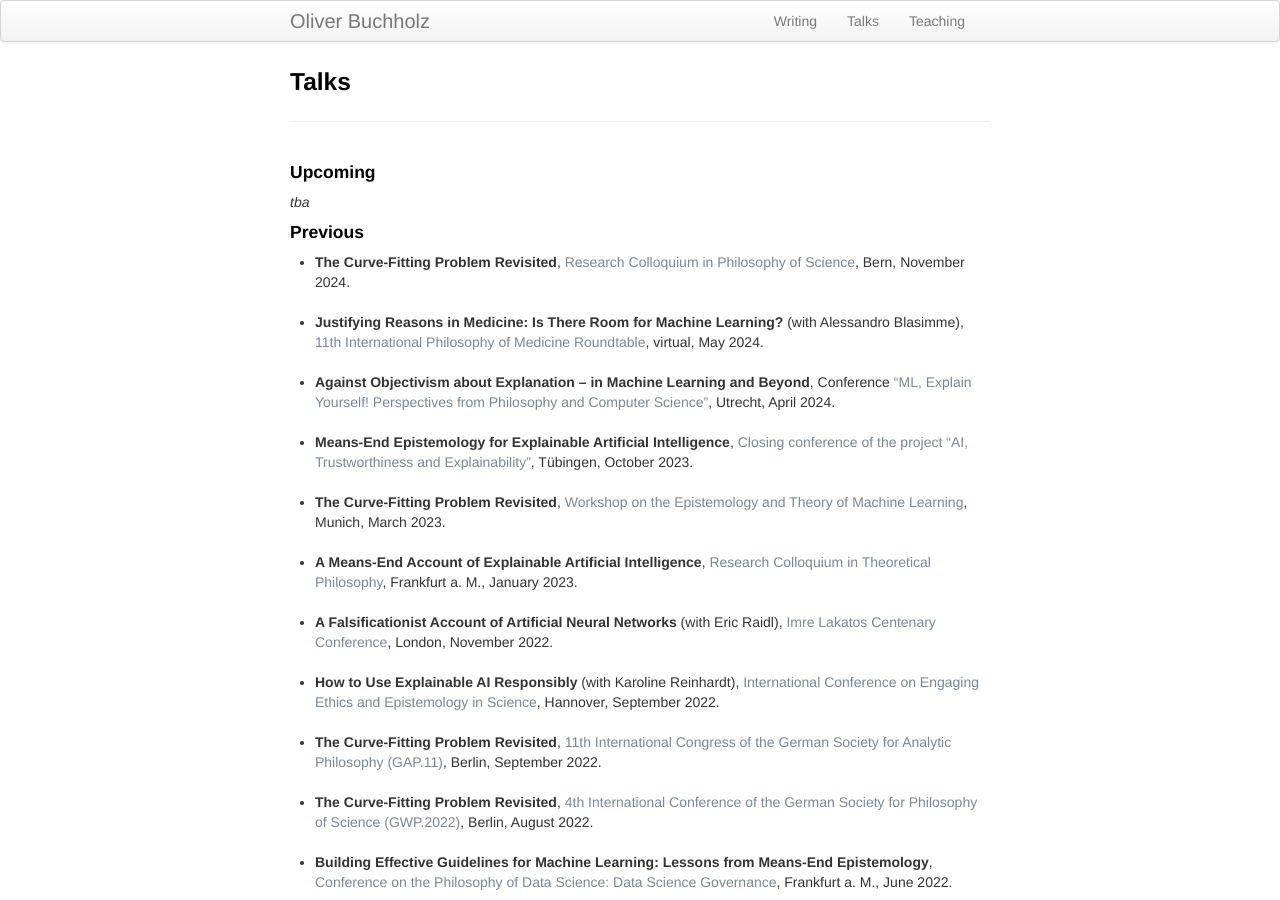
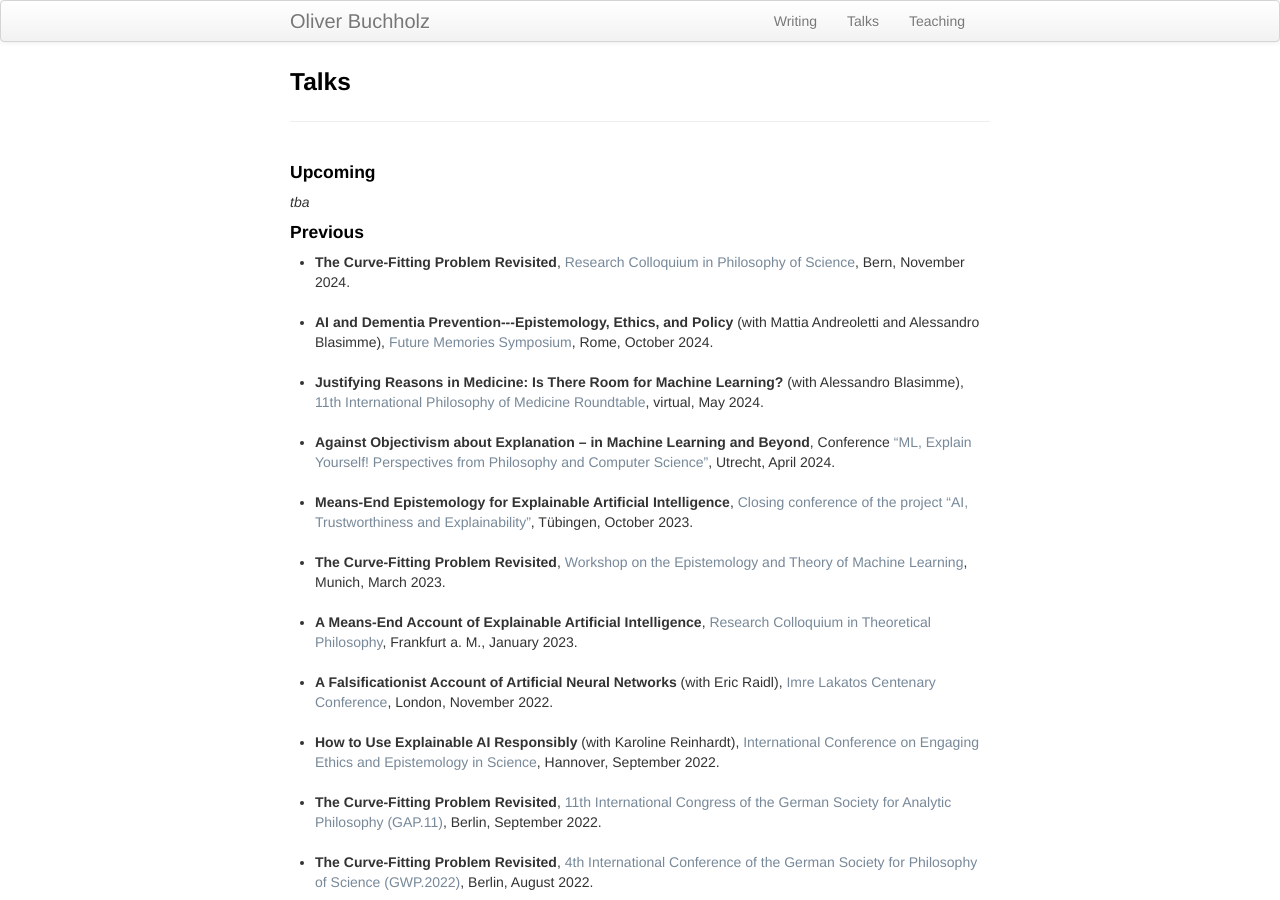
Before and after one commit to oliverbuchholz/oliverbuchholz.github.io, a Jekyll site: the page built from pages/talks.md, in a window 1280 px wide and 900 px high. Built offline with Jekyll 4.4.1, drawn with Linux system fonts in a browser that asks for light colours.

Commit message:
added Rome talk

```diff
--- a/pages/talks.md
+++ b/pages/talks.md
@@ -13,6 +13,9 @@ description: Oliver Buchholz | Talks
 
 <ul>
 <li><b>The Curve-Fitting Problem Revisited</b>, <a href="https://www.ksl.unibe.ch/KSL/detailsansicht?2" target="_blank">Research Colloquium in Philosophy of Science</a>, Bern, November 2024.<br><br>
+</li>
+
+<li><b>AI and Dementia Prevention---Epistemology, Ethics, and Policy</b> (with Mattia Andreoletti and Alessandro Blasimme), <a href="https://www.istitutosvizzero.it/de/conferenza/future-memories/" target="_blank">Future Memories Symposium</a>, Rome, October 2024.<br><br>
 </li>
 
 <li><b>Justifying Reasons in Medicine: Is There Room for Machine Learning?</b> (with Alessandro Blasimme), <a href="https://philosmed.wordpress.com/2023/09/13/11th-roundtable-9-10-may-2024/" target="_blank">11th International Philosophy of Medicine Roundtable</a>, virtual, May 2024.<br><br>
```
